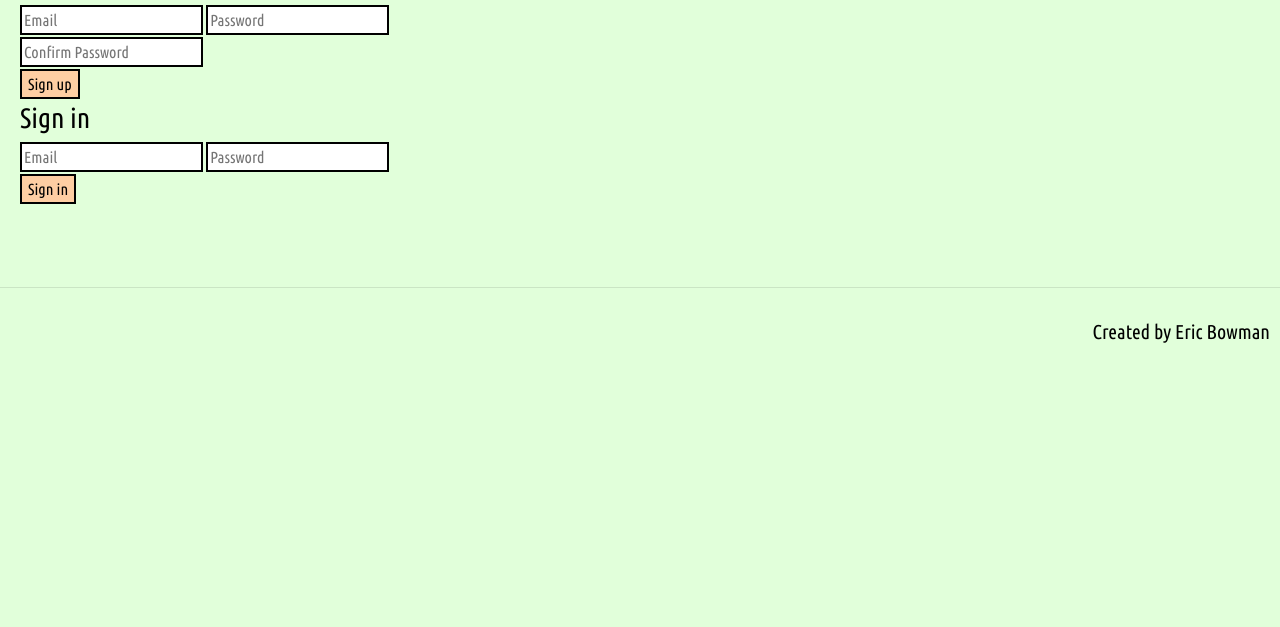
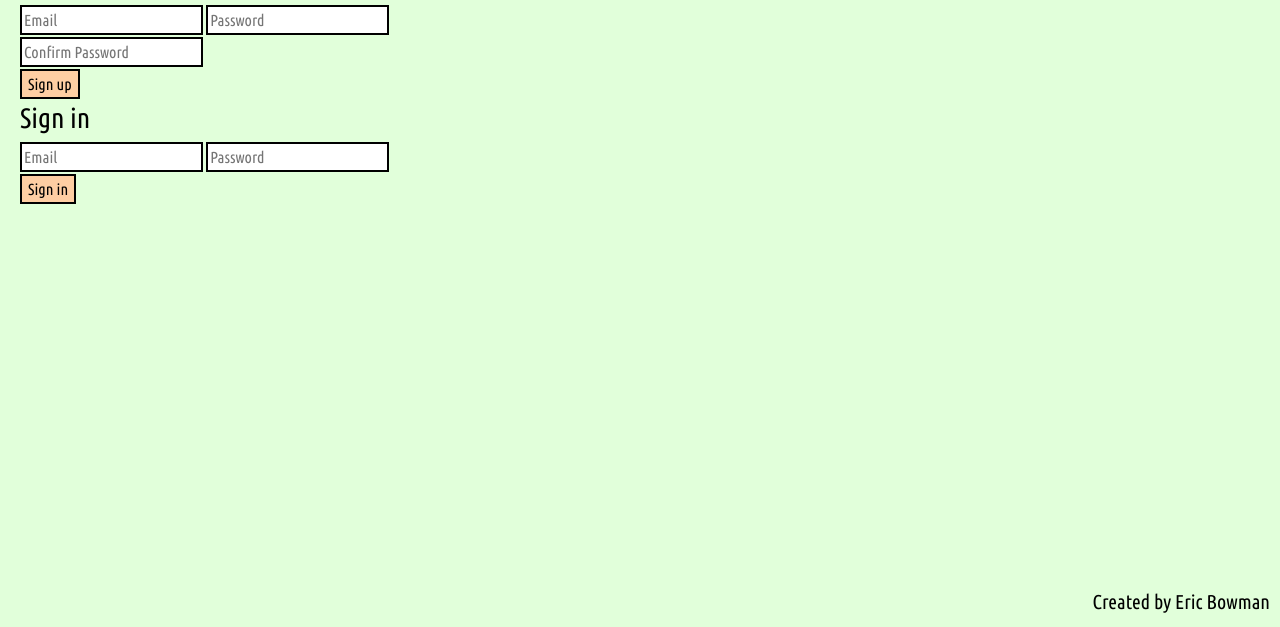
Before and after one commit to ericjbowman/Tictactoe-Eric, a website built with webpack: page index.html in a window 1280 px wide. Shown: the part 173-800 px from the top of the page. Built offline with nearby package versions, Linux system fonts and the light colour scheme.

Commit message:
Fix footer to be all the way to the bottom

```diff
--- a/assets/styles/index.scss
+++ b/assets/styles/index.scss
@@ -153,6 +153,11 @@ footer {
 
 #me {
   font-size: 20px;
+  position: absolute;
+  bottom: 0;
+  right: 0;
+  margin-right: 10px;
+  margin-bottom: 10px;
 }
 
 .fbottom {
--- a/index.html
+++ b/index.html
@@ -2,7 +2,7 @@
 <html>
     <head>
       <link href="https://fonts.googleapis.com/css?family=Ubuntu+Condensed&display=swap" rel="stylesheet">
-      <title>Tic Tac Toe!</title>
+      <title>Tic Tac Toe</title>
       <meta name="viewport" content="width=device-width, initial-scale=1">
 
       <!-- Do not add `link` tags-->
@@ -84,12 +84,8 @@
       <h3 class= "gamesPlayed info"></h3>
       <h3 class= "borg info"></h3>
       </div>
-      <hr>
-      <div class="fbottom">
-        <hr>
-        <footer>
+      <footer class="fbottom">
           <p id="me">Created by Eric Bowman</p>
-        </footer>
-     </div>
+      </footer>
     </body>
 </html>
```
